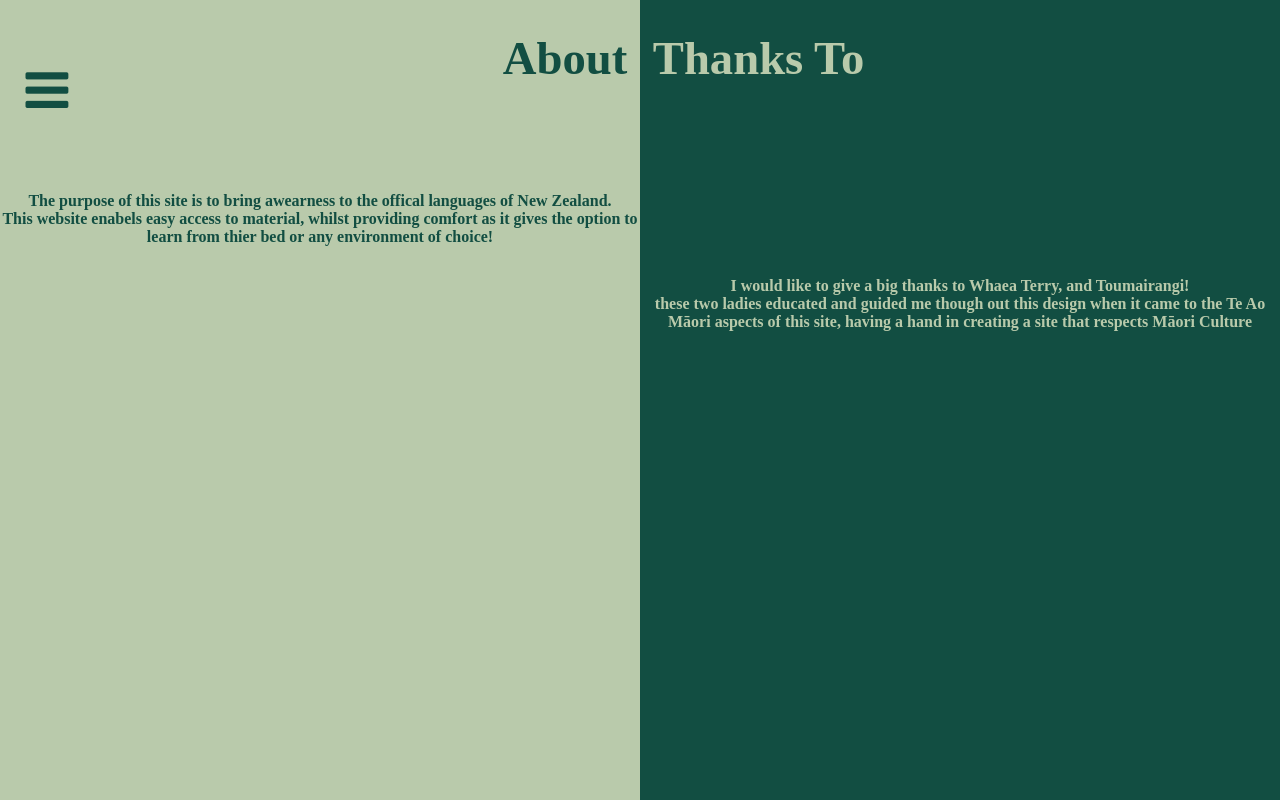
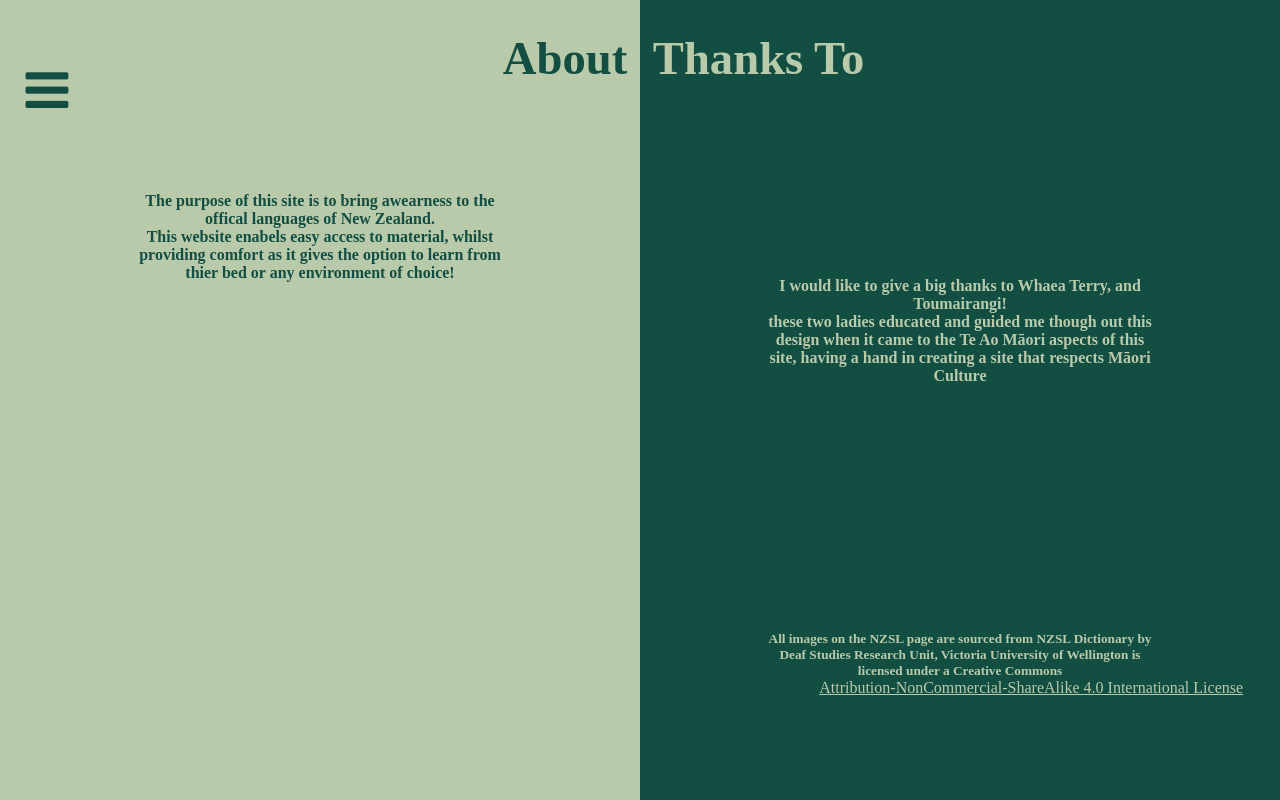
Before and after one commit to shakaliahbishell/languages_website, a plain HTML site: page about.html in a window 1280 px wide. Drawn offline with Linux system fonts and the light colour scheme.

Commit message:
Final Website

```diff
--- a/about.html
+++ b/about.html
@@ -34,6 +34,10 @@
 		<div id="container2">
 			<h1 id="thanks">Thanks To</h1>
 			<h4 style="color:#b9caab">I would like to give a big thanks to Whaea Terry, and Toumairangi! <br> these two ladies educated and guided me though out this design when it came to the Te Ao  Māori aspects of this site, having a hand in creating a site that respects Māori Culture</h4>
+			<br>
+			<br>
+			<br>
+			<h5> All images on the NZSL page are sourced from NZSL Dictionary by Deaf Studies Research Unit, Victoria University of Wellington is licensed under a Creative Commons  </h5> <a class="copyright"href="https://creativecommons.org/licenses/by-nc-sa/4.0/"> Attribution-NonCommercial-ShareAlike 4.0 International License</a>
 		</div>
 
 	<script>
--- a/css/language.css
+++ b/css/language.css
@@ -352,6 +352,26 @@ h4{
 	margin:auto;
 	text-align:center;
 	margin-top:30%;
+	margin-left:20%;
+	margin-right:20%;
+}
+h5{
+	margin:auto;
+	text-align:center;
+	margin-top:30%;
+	margin-left:20%;
+	margin-right:20%;
+	color:#b9caab;
+}
+.copyright{
+	margin:auto;
+	text-align:center;
+	margin-top:30%;
+	color:#b9caab;
+	margin-left:28%;
+}
+.copyright:hover{
+	color:#f1f1f1;
 }
 
 /*responsive for mobiles*/
@@ -451,7 +471,7 @@ h4{
 /* start of flash cards */
 #cards{
 	width:80vw;
-	height:80wv;
+	height:80vh;
 	background-color:#b9caab;
 	box-sizing:border-box;
 	float:right;
@@ -587,7 +607,7 @@ h2{
 /* start of flash cards */
 #cards2{
 	width:80vw;
-	height:80wv;
+	height:80vh;
 	background-color:#124e42;
 	box-sizing:border-box;
 	float:right;
```
